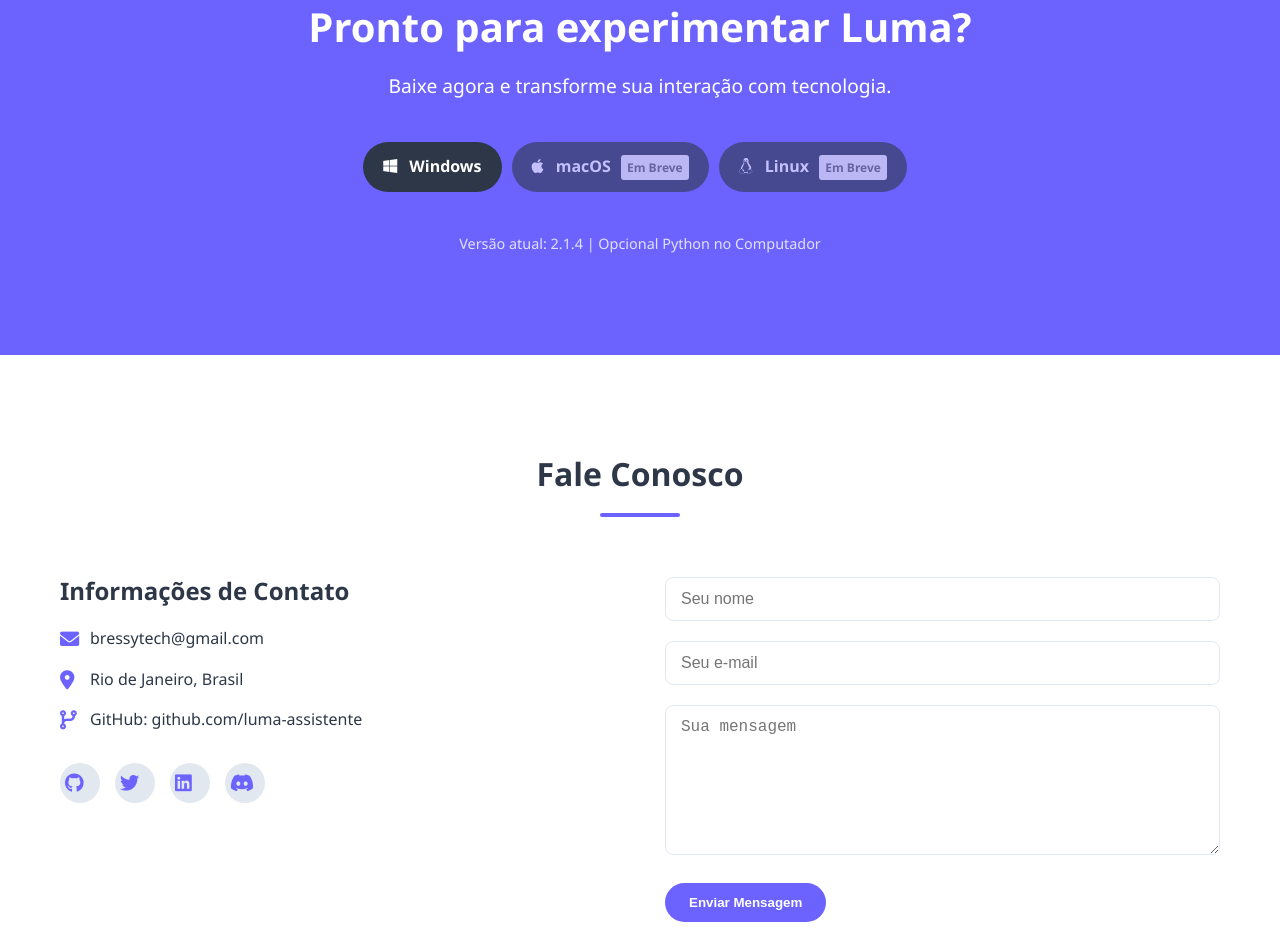
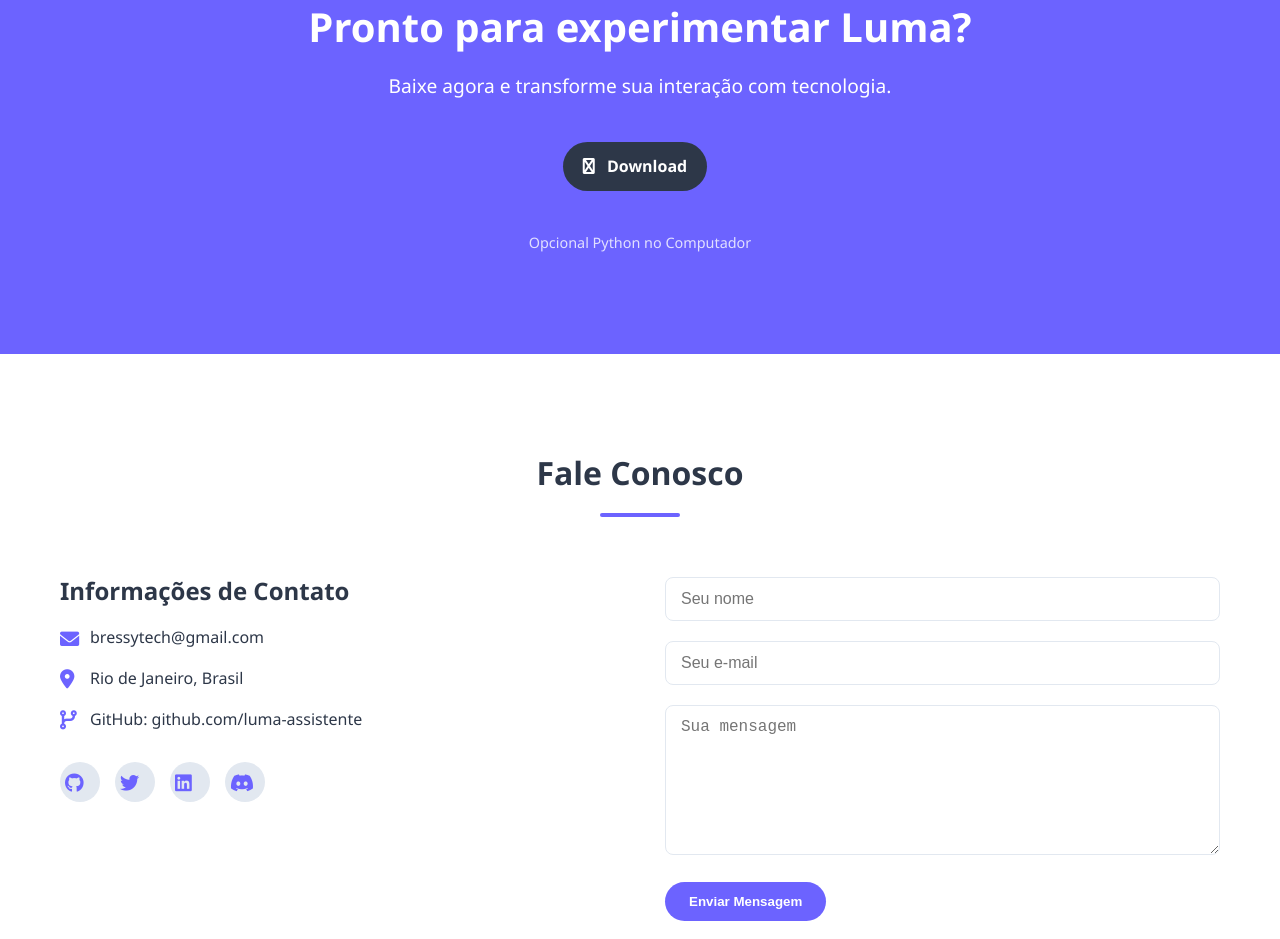
Before and after one commit to luma-assistente/luma-assistente.github.io, a plain HTML site: page index.html in a window 1280 px wide. Shown: the part 3546-4485 px from the top of the page. Drawn offline with Linux system fonts and the light colour scheme.

Commit message:
Update index.html

```diff
--- a/index.html
+++ b/index.html
@@ -180,7 +180,7 @@
                         <li role="listitem"><i class="fas fa-check-circle" aria-hidden="true"></i> Contexto de conversa</li>
                         <li role="listitem"><i class="fas fa-check-circle" aria-hidden="true"></i> Multiplataforma</li>
                     </ul>
-                    <a href="#download" class="btn primary">Download Agora</a>
+                    <a href="download.html" class="btn primary">Download Agora</a>
                 </div>
             </div>
         </div>
@@ -230,18 +230,12 @@
                 <h2 id="download-heading">Pronto para experimentar Luma?</h2>
                 <p>Baixe agora e transforme sua interação com tecnologia.</p>
                 <div class="download-buttons" role="group" aria-label="Opções de download">
-                    <a href="https://github.com/luma-assistente/luma-assistente.github.io/releases/latest/download/luma.zip" class="btn download-btn" role="button">
-                        <i class="fab fa-windows" aria-hidden="true"></i> Windows
-                    </a>
-                    <a href="#" class="btn download-btn disabled" role="button" aria-disabled="true">
-                        <i class="fab fa-apple" aria-hidden="true"></i> macOS <span class="badge">Em Breve</span>
-                    </a>
-                    <a href="#" class="btn download-btn disabled" role="button" aria-disabled="true">
-                        <i class="fab fa-linux" aria-hidden="true"></i> Linux <span class="badge">Em Breve</span>
+                    <a href="download.html" class="btn download-btn" role="button">
+                        <i class="fab fa-download" aria-hidden="true"></i> Download
                     </a>
                 </div>
                 <div class="version-info">
-                    <span>Versão atual: 2.1.4 | Opcional Python no Computador</span>
+                    <span>Opcional Python no Computador</span>
                 </div>
             </div>
         </div>
```
